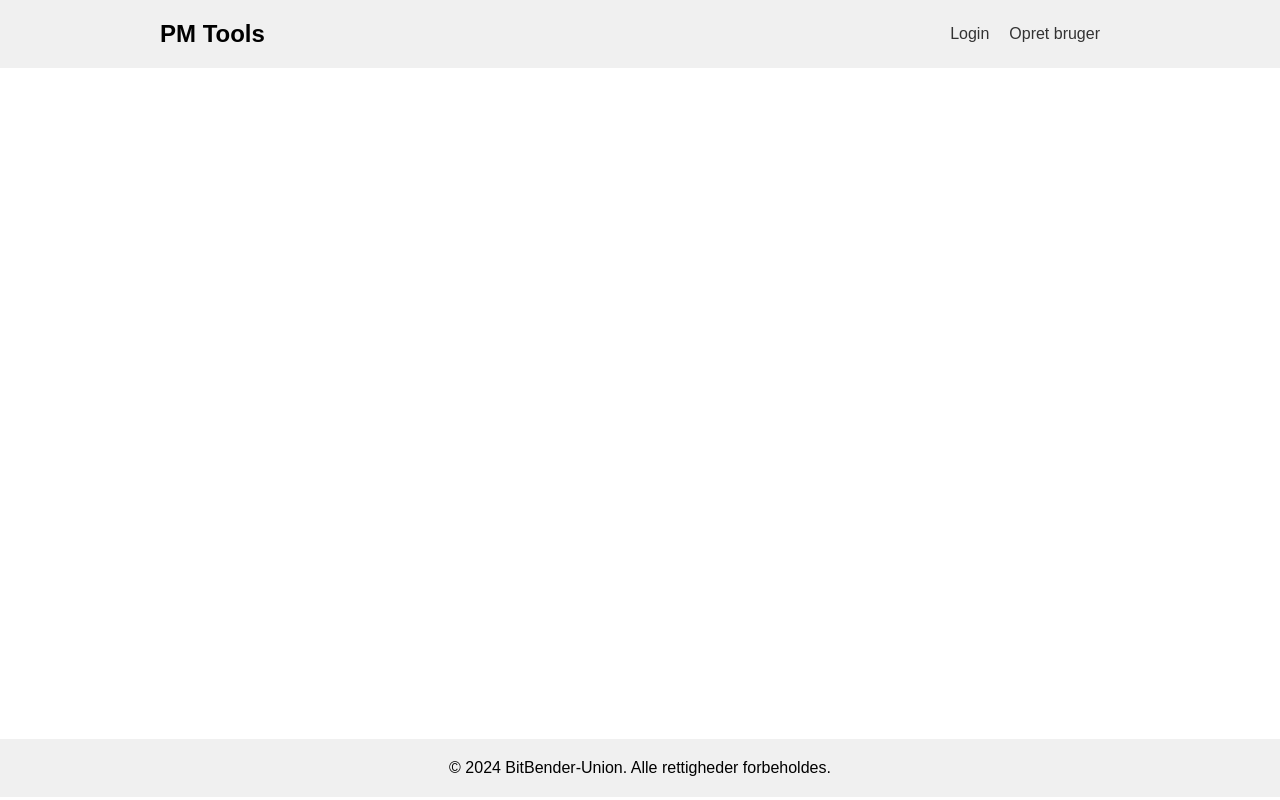
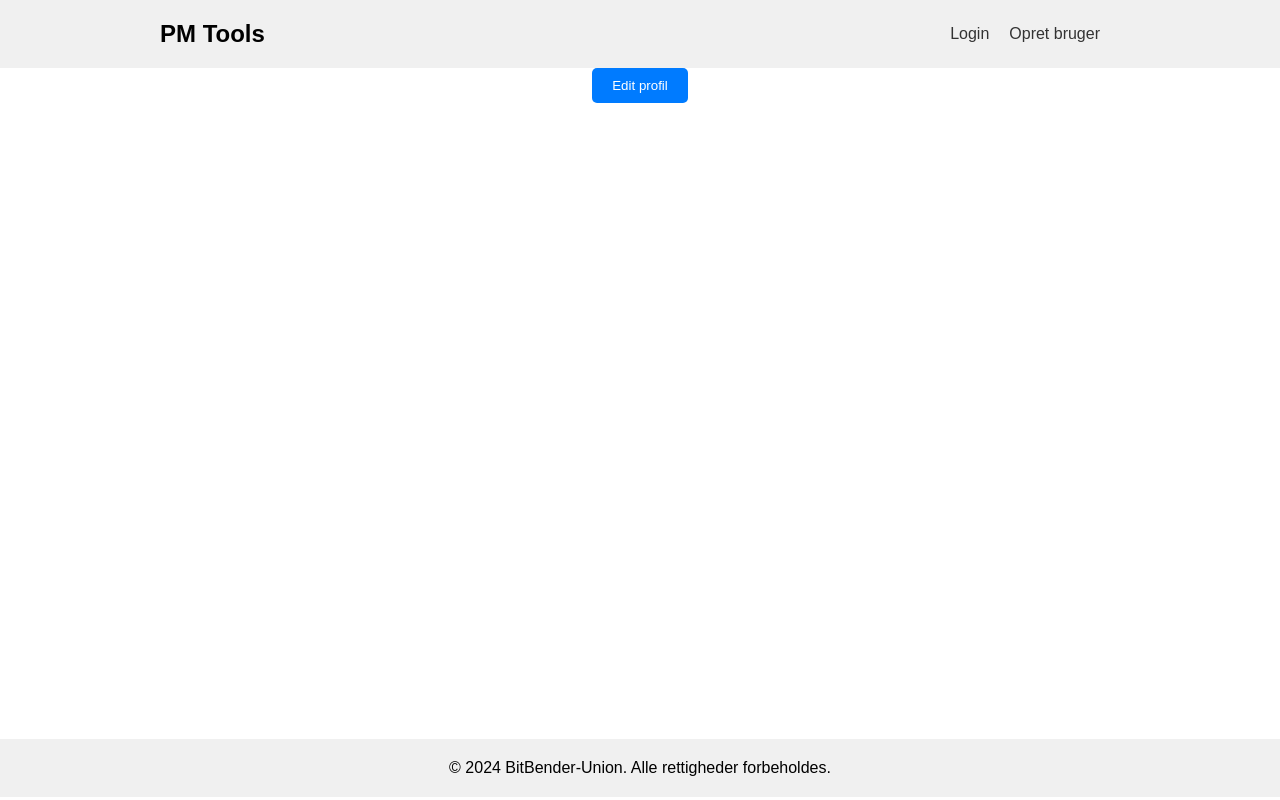
Before and after one commit to BitBenders-Union/H3ProjectManagerFrontend, an Angular app in the folder H3ProjectManagerFrontend/: page /user-profil in a window 1280 px wide. Before the commit this address led to /. Built offline with nearby package versions, Linux system fonts and the light colour scheme.

Commit message:
Added user profil

```diff
--- a/H3ProjectManagerFrontend/src/app/app.routes.ts
+++ b/H3ProjectManagerFrontend/src/app/app.routes.ts
@@ -4,10 +4,13 @@ import { FrontpageComponent } from './components/frontpage/frontpage.component';
 import { LoginComponent } from './components/login/login.component';
 import { UserDashboardComponent } from './components/user-dashboard/user-dashboard.component';
 import { UserRegistrationComponent } from './components/userRegistration/userRegistration.component';
+import { UserProfilComponent } from './components/user-profil/user-profil.component';
 
 export const routes: Routes = [
   { path: '', component: FrontpageComponent},
   { path: 'login', component: LoginComponent},
+  { path: 'user-registrering', component: UserRegistrationComponent},
+  { path: 'user-profil', component: UserProfilComponent},
   { path: 'project-dashboard', component: ProjectDashboardComponent}
 
 ];
--- /dev/null
+++ b/H3ProjectManagerFrontend/src/app/components/user-profil/user-profil.component.css
@@ -0,0 +1,8 @@
+.wrapper{
+
+
+}
+
+.editProfilContainer{
+
+}
--- /dev/null
+++ b/H3ProjectManagerFrontend/src/app/components/user-profil/user-profil.component.html
@@ -0,0 +1,7 @@
+<div class="wrapper">
+
+  <div class="editProfilContainer">
+    <button class="editUserButton">Edit profil</button>
+  </div>
+
+</div>
--- /dev/null
+++ b/H3ProjectManagerFrontend/src/app/components/user-profil/user-profil.component.ts
@@ -0,0 +1,19 @@
+import { Component, OnInit } from '@angular/core';
+
+@Component({
+  selector: 'app-user-profil',
+  templateUrl: './user-profil.component.html',
+  styleUrls: ['./user-profil.component.css']
+})
+export class UserProfilComponent implements OnInit {
+
+  constructor() { }
+
+  ngOnInit() {
+  }
+
+  editProfil() : void {
+    console.log('editProfil');
+  }
+
+}
```
Also changed, not shown: 1 other file (tests, documents, lock files or other folders).
